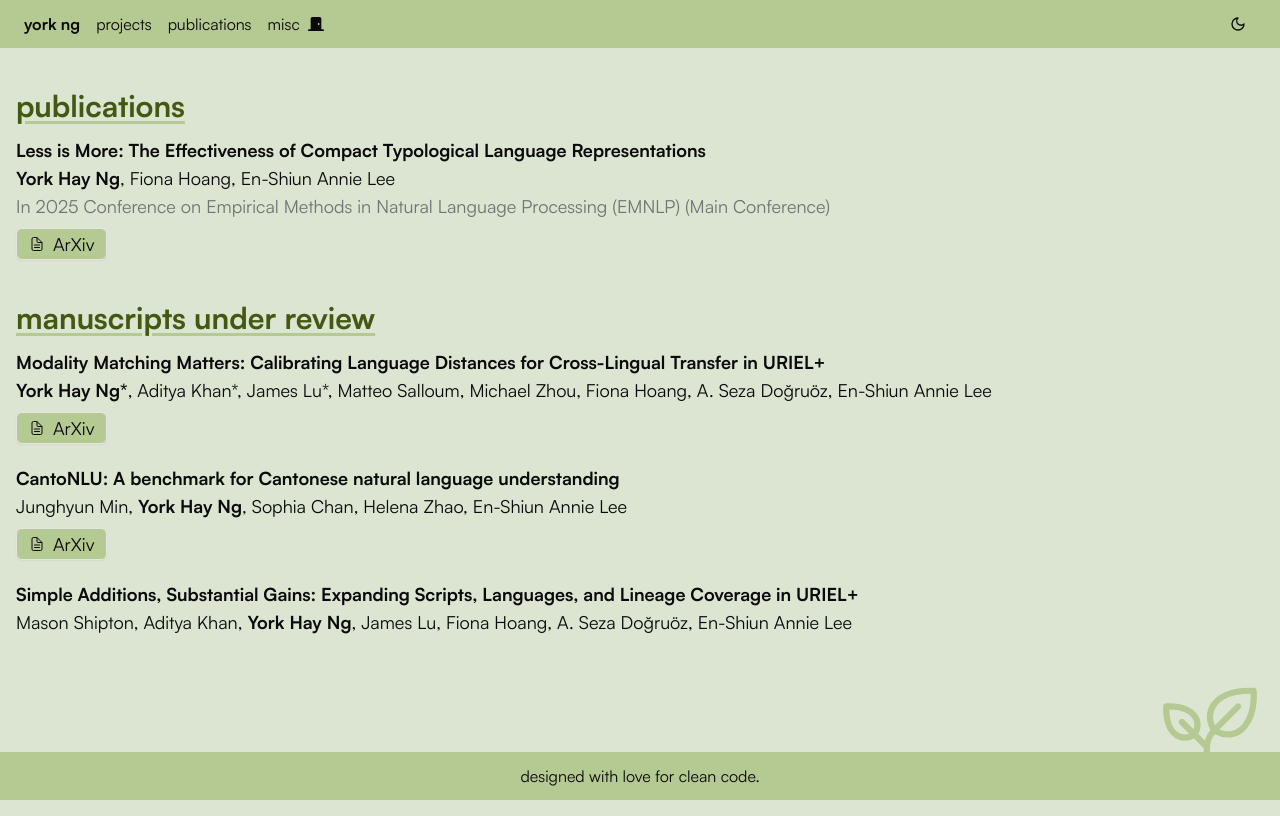
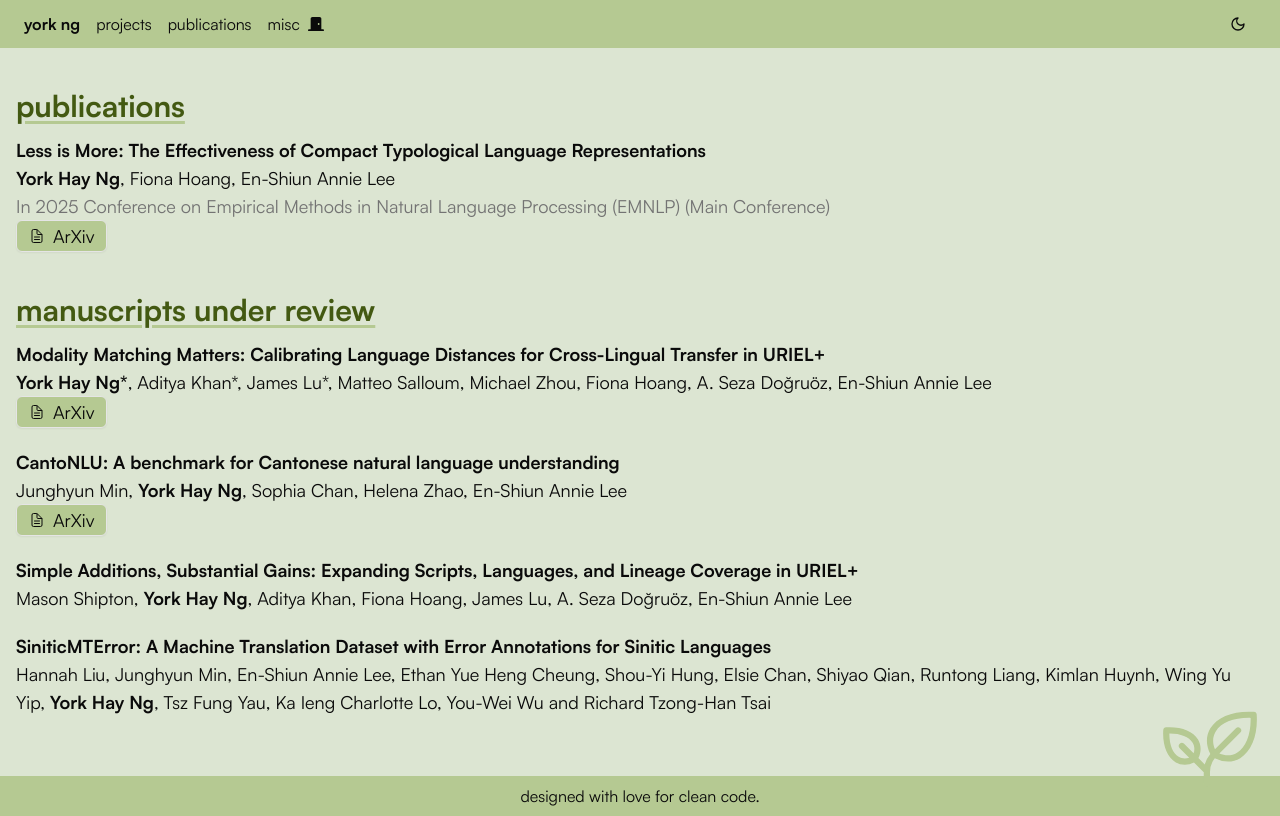
Before and after one commit to Swithord/personal-website, a Next.js app: page /publications in a window 1280 px wide. Built offline with nearby package versions, Linux system fonts and the light colour scheme.

Commit message:
update publications

```diff
--- a/pages/publications/index.tsx
+++ b/pages/publications/index.tsx
@@ -28,7 +28,7 @@ export default function Publications() {
                                 <span className='font-bold'>Less is More: The Effectiveness of Compact Typological Language Representations</span>
                                 <span><span className='font-bold'>York Hay Ng</span>, Fiona Hoang, En-Shiun Annie Lee</span>
                                 <span className='text-muted-foreground'>In 2025 Conference on  Empirical Methods in Natural Language Processing (EMNLP) (Main Conference)</span>
-                                <div className='flex gap-2 mt-2'>
+                                <div className='flex gap-2'>
                                     <Link href="https://arxiv.org/abs/2509.20129" target="_blank">
                                         <Button variant="outline" size="sm" className='flex items-center gap-2 bg-secondary'>
                                             <IoDocumentTextOutline />
@@ -47,7 +47,7 @@ export default function Publications() {
                                 <div className='flex flex-col'>
                                     <span className='font-bold'>Modality Matching Matters: Calibrating Language Distances for Cross-Lingual Transfer in URIEL+</span>
                                     <span><span className='font-bold'>York Hay Ng*</span>, Aditya Khan*, James Lu*, Matteo Salloum, Michael Zhou, Fiona Hoang, A. Seza Doğruöz, En-Shiun Annie Lee</span>
-                                    <div className='flex gap-2 mt-2'>
+                                    <div className='flex gap-2'>
                                     <Link href="https://arxiv.org/abs/2510.19217" target="_blank">
                                         <Button variant="outline" size="sm" className='flex items-center gap-2 bg-secondary'>
                                             <IoDocumentTextOutline />
@@ -61,7 +61,7 @@ export default function Publications() {
                                 <div className='flex flex-col'>
                                     <span className='font-bold'>CantoNLU: A benchmark for Cantonese natural language understanding</span>
                                     <span>Junghyun Min, <span className='font-bold'>York Hay Ng</span>, Sophia Chan, Helena Zhao, En-Shiun Annie Lee</span>
-                                    <div className='flex gap-2 mt-2'>
+                                    <div className='flex gap-2'>
                                     <Link href="https://arxiv.org/abs/2510.20670" target="_blank">
                                         <Button variant="outline" size="sm" className='flex items-center gap-2 bg-secondary'>
                                             <IoDocumentTextOutline />
@@ -74,7 +74,13 @@ export default function Publications() {
                             <li>
                                 <div className='flex flex-col'>
                                     <span className='font-bold'>Simple Additions, Substantial Gains: Expanding Scripts, Languages, and Lineage Coverage in URIEL+</span>
-                                    <span>Mason Shipton, Aditya Khan, <span className='font-bold'>York Hay Ng</span>, James Lu, Fiona Hoang, A. Seza Doğruöz, En-Shiun Annie Lee</span>
+                                    <span>Mason Shipton, <span className='font-bold'>York Hay Ng</span>, Aditya Khan, Fiona Hoang, James Lu, A. Seza Doğruöz, En-Shiun Annie Lee</span>
+                                </div>
+                            </li>
+                            <li>
+                                <div className='flex flex-col'>
+                                    <span className='font-bold'>SiniticMTError: A Machine Translation Dataset with Error Annotations for Sinitic Languages</span>
+                                    <span>Hannah Liu, Junghyun Min, En-Shiun Annie Lee, Ethan Yue Heng Cheung, Shou-Yi Hung, Elsie Chan, Shiyao Qian, Runtong Liang, Kimlan Huynh, Wing Yu Yip, <span className='font-bold'>York Hay Ng</span>, Tsz Fung Yau, Ka Ieng Charlotte Lo, You-Wei Wu and Richard Tzong-Han Tsai</span>
                                 </div>
                             </li>
                     </ul>
```
